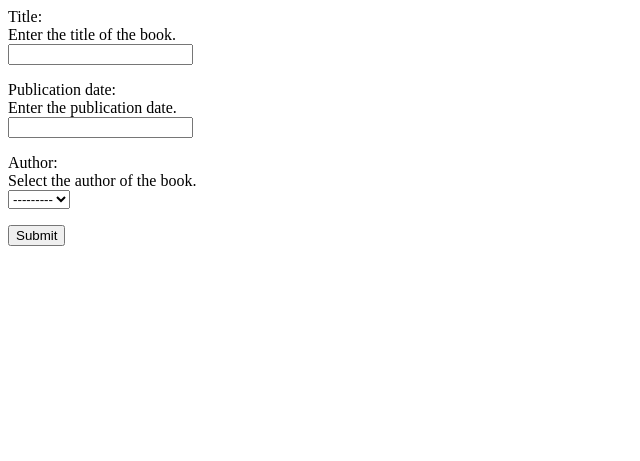
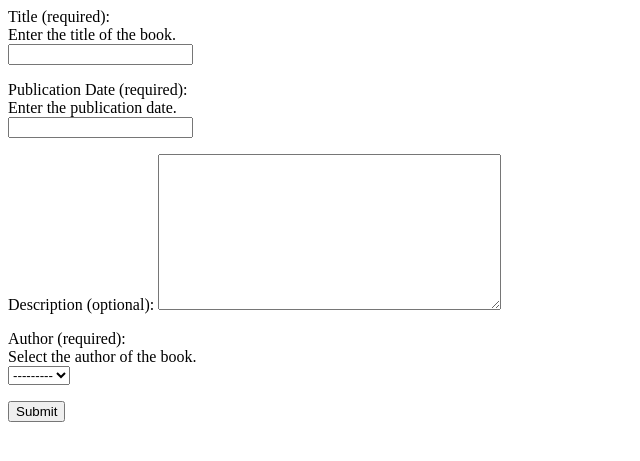
Before and after one commit to valentinogagliardi/django-accessible-forms, a Django app: page /books/create/ in a window 1280 px wide. Shown: the top 461 px of the page, without its empty margins (0-640 px from the left). Run offline with Django 5.2, Linux system fonts and the light colour scheme; data that the repository does not hold is empty.

Commit message:
Add labels example

```diff
--- a/accessible_forms/settings.py
+++ b/accessible_forms/settings.py
@@ -39,7 +39,7 @@ INSTALLED_APPS = [
     "django.contrib.staticfiles",
     "django.forms",
     "common",
-    "books"
+    "books",
 ]
 
 FORM_RENDERER = "common.renderers.FormRenderer"
--- a/books/forms.py
+++ b/books/forms.py
@@ -24,7 +24,15 @@ class BookForm(forms.ModelForm):
 
     class Meta:
         model = Book
-        fields = ["title", "publication_date", "author"]
+        fields = ["title", "publication_date", "description", "author"]
+
+        labels = {
+            "title": "Title (required)",
+            "publication_date": "Publication Date (required)",
+            "description": "Description (optional)",
+            "author": "Author (required)",
+        }
+
         help_texts = {
             "title": "Enter the title of the book.",
             "publication_date": "Enter the publication date.",
--- a/books/models.py
+++ b/books/models.py
@@ -13,6 +13,7 @@ class Author(models.Model):
 class Book(models.Model):
     title = models.CharField(max_length=200)
     publication_date = models.DateField()
+    description = models.TextField(blank=True)
     author = models.ForeignKey(Author, on_delete=models.CASCADE)
 
     def __str__(self):
--- a/books/templates/books/book_form.html
+++ b/books/templates/books/book_form.html
@@ -10,6 +10,9 @@
         {{ form.publication_date.as_field_group}}
     </div>
     <div class="form-group">
+        {{ form.description.as_field_group}}
+    </div>
+    <div class="form-group">
         {{ form.author.as_field_group}}
     </div>
     <button type="submit">Submit</button>
```
Also changed, not shown: books/migrations/0002_book_description.py (added).
